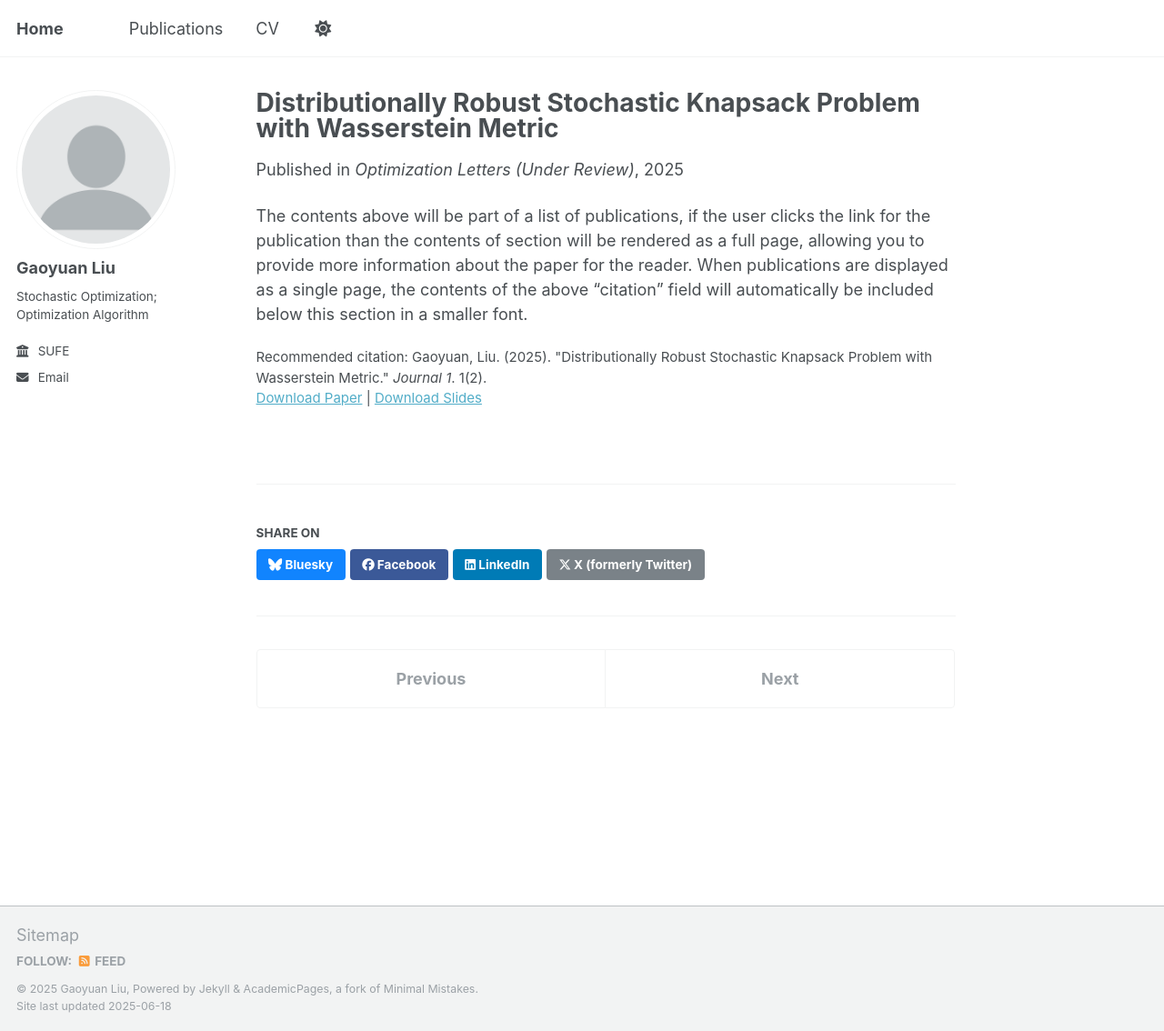
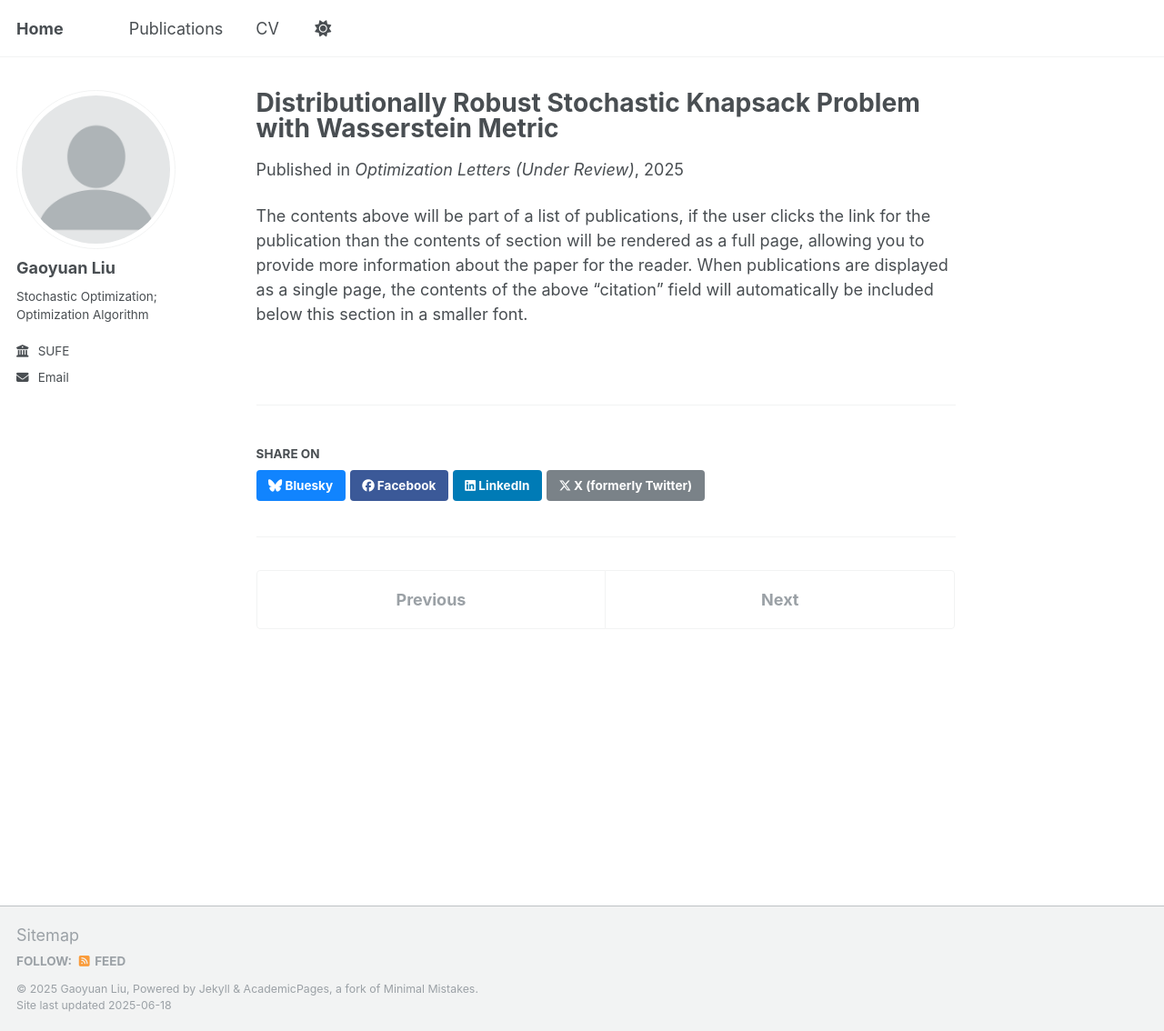
Before and after one commit to liugyyy/liugyyy.github.io, a Jekyll site: the page built from _publications/2009-10-01-paper-title-number-1.md, in a window 1280 px wide and 1134 px high. Shown: the whole window at 91% size. Built offline with Jekyll 4.4.1, drawn with Linux system fonts in a browser that asks for light colours; part of the change alters nothing that is shown.

Commit message:
Update 2009-10-01-paper-title-number-1.md

```diff
--- a/_publications/2009-10-01-paper-title-number-1.md
+++ b/_publications/2009-10-01-paper-title-number-1.md
@@ -7,10 +7,10 @@ permalink: /publication/Distributionally-Robust-Stochastic-Knapsack-Problem-with
 excerpt: 'This paper is about application of Wasserstein DRO theory.'
 date: 2025-06-01
 venue: 'Optimization Letters (Under Review)'
-slidesurl: 'http://academicpages.github.io/files/slides2.pdf'
-paperurl: 'http://academicpages.github.io/files/paper2.pdf'
-citation: 'Gaoyuan, Liu. (2025). &quot;Distributionally Robust Stochastic Knapsack Problem with Wasserstein
-Metric.&quot; <i>Journal 1</i>. 1(2).'
+#slidesurl: 'http://academicpages.github.io/files/slides2.pdf'
+#paperurl: 'http://academicpages.github.io/files/paper2.pdf'
+#citation: 'Gaoyuan, Liu. (2025). &quot;Distributionally Robust Stochastic Knapsack Problem with Wasserstein
+#Metric.&quot; <i>Journal 1</i>. 1(2).'
 ---
 
 The contents above will be part of a list of publications, if the user clicks the link for the publication than the contents of section will be rendered as a full page, allowing you to provide more information about the paper for the reader. When publications are displayed as a single page, the contents of the above "citation" field will automatically be included below this section in a smaller font.
```
